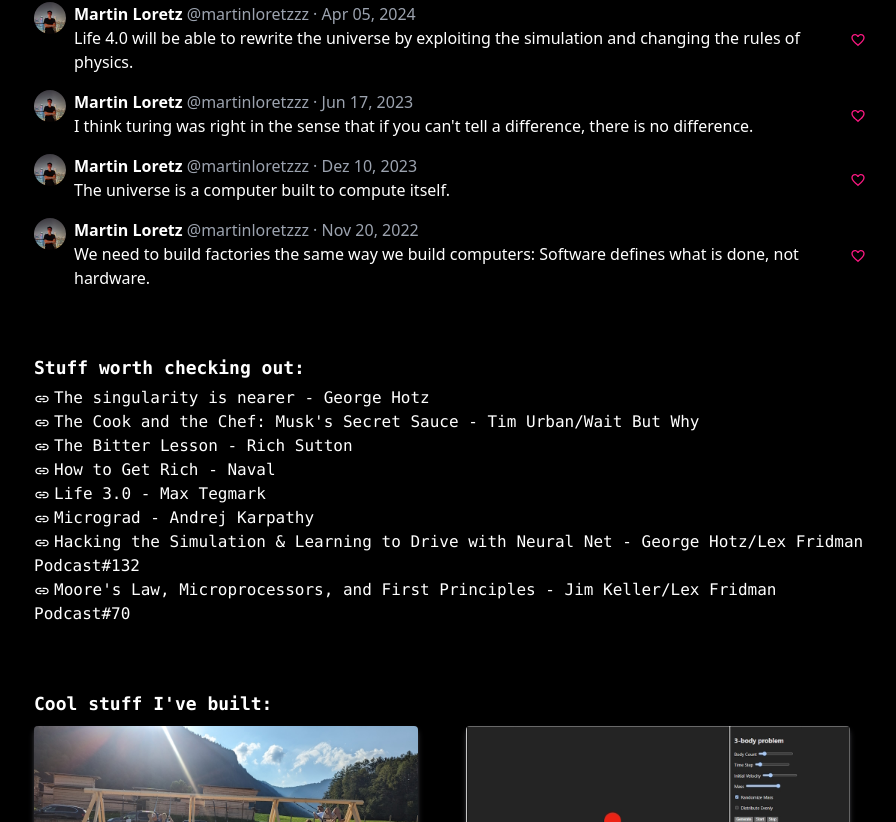
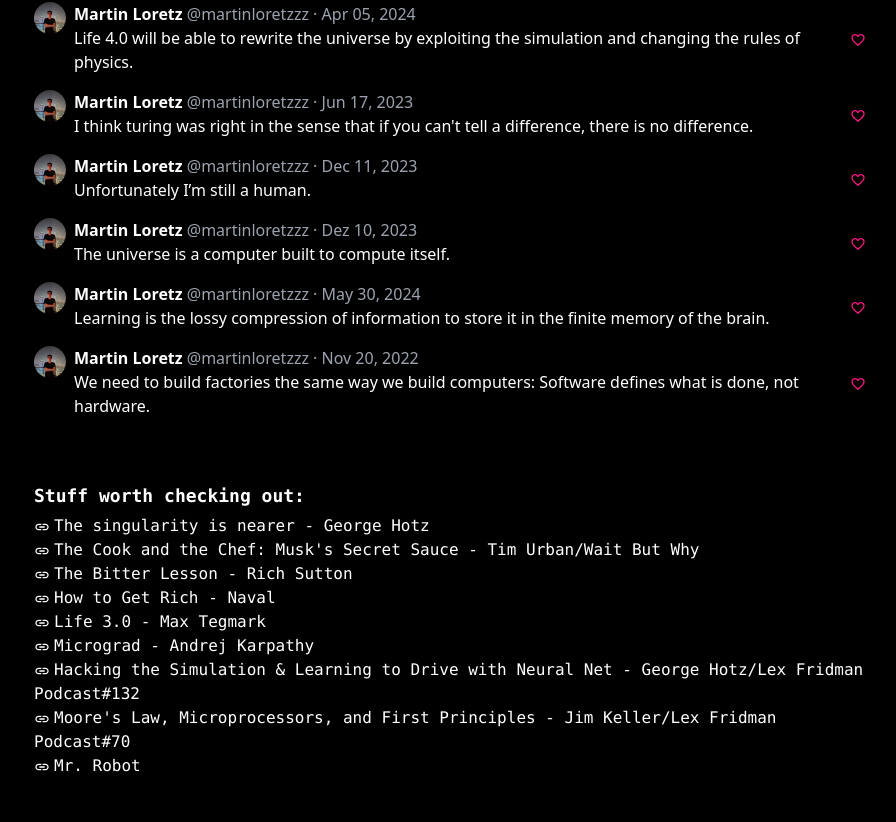
Before and after one commit to martinloretzzz/martinloretz-dot-com, a Next.js app: page / in a window 1280 px wide. Shown: the part 898-1720 px from the top of the page, without its empty margins (190-1086 px from the left). Built offline with nearby package versions, Linux system fonts and the light colour scheme.

Commit message:
Add tweets

```diff
--- a/app/components/reading-list.tsx
+++ b/app/components/reading-list.tsx
@@ -12,7 +12,7 @@
 		<div>
 			<LinkIcon size={16} />
 			<a className="pl-1 hover:text-cyan-500" href={url} target="_blank">
-				{name} - {author}
+				{name} {author && `- ${author}`}
 			</a>
 			<br />
 		</div>
--- a/app/content/reading-list.json
+++ b/app/content/reading-list.json
@@ -46,5 +46,11 @@
 		"author": "Jim Keller/Lex Fridman Podcast#70",
 		"url": "https://www.youtube.com/watch?v=Nb2tebYAaOA",
 		"type": "podcast"
+	},
+	{
+		"name": "Mr. Robot",
+		"author": "",
+		"url": "https://www.youtube.com/watch?v=N6HGuJC--rk",
+		"type": "other"
 	}
 ]
--- a/app/content/tweets.json
+++ b/app/content/tweets.json
@@ -21,9 +21,19 @@
 		"date": "Jun 17, 2023"
 	},
 	{
+		"id": "1734197684771385490",
+		"text": "Unfortunately I’m still a human.",
+		"date": "Dec 11, 2023"
+	},
+	{
 		"id": "1733858172706943029",
 		"text": "The universe is a computer built to compute itself.",
 		"date": "Dez 10, 2023"
+	},
+	{
+		"id": "1796202774390010219",
+		"text": "Learning is the lossy compression of information to store it in the finite memory of the brain.",
+		"date": "May 30, 2024"
 	},
 	{
 		"id": "1594294827109289984",
```
